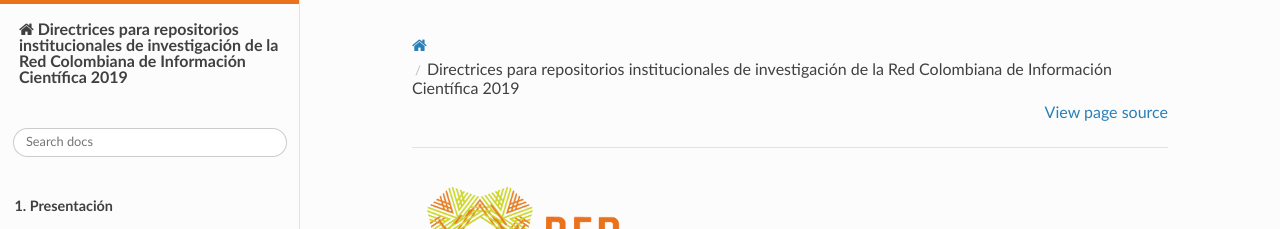
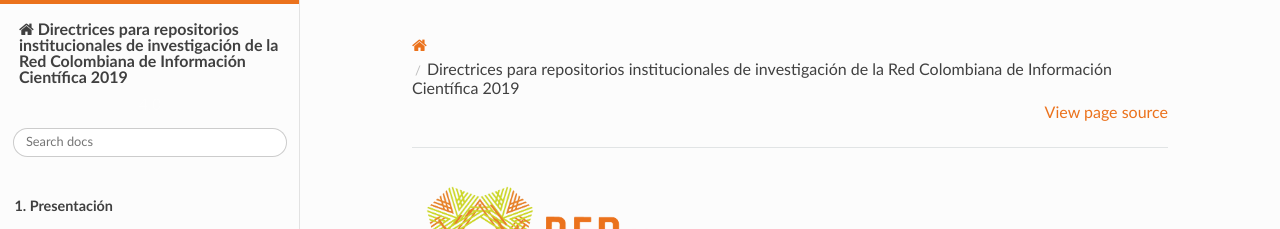
Before and after one commit to rcic/openaire4, a Sphinx documentation site: the page built from docs/index.rst, in a window 1280 px wide. Shown: the top 229 px of the page. Built offline with Sphinx 7.4.7 and the Read the Docs theme 2.0.0, drawn with Linux system fonts in a browser that asks for light colours.

Commit message:
Actualización

```diff
--- a/docs/_static/my_theme.css
+++ b/docs/_static/my_theme.css
@@ -10,12 +10,12 @@
 html {
   background: var(--blanco);
 }
-.wy-breadcrumbs > a,
+.wy-breadcrumbs li a,
 .fa-github {
   color: var(--naranja);
   text-decoration: none;
 }
-.wy-breadcrumbs > a:hover,
+.wy-breadcrumbs li a:hover,
 .fa-github:hover {
   color: var(--gris);
 }
@@ -54,7 +54,7 @@
 .naranja {
   color: var(--naranja);
 }
-.rst-versions .rst-current-versionn {
+.rst-versions .rst-current-version {
   background: var(--naranja);
   color: var(--blanco);
 }
```
